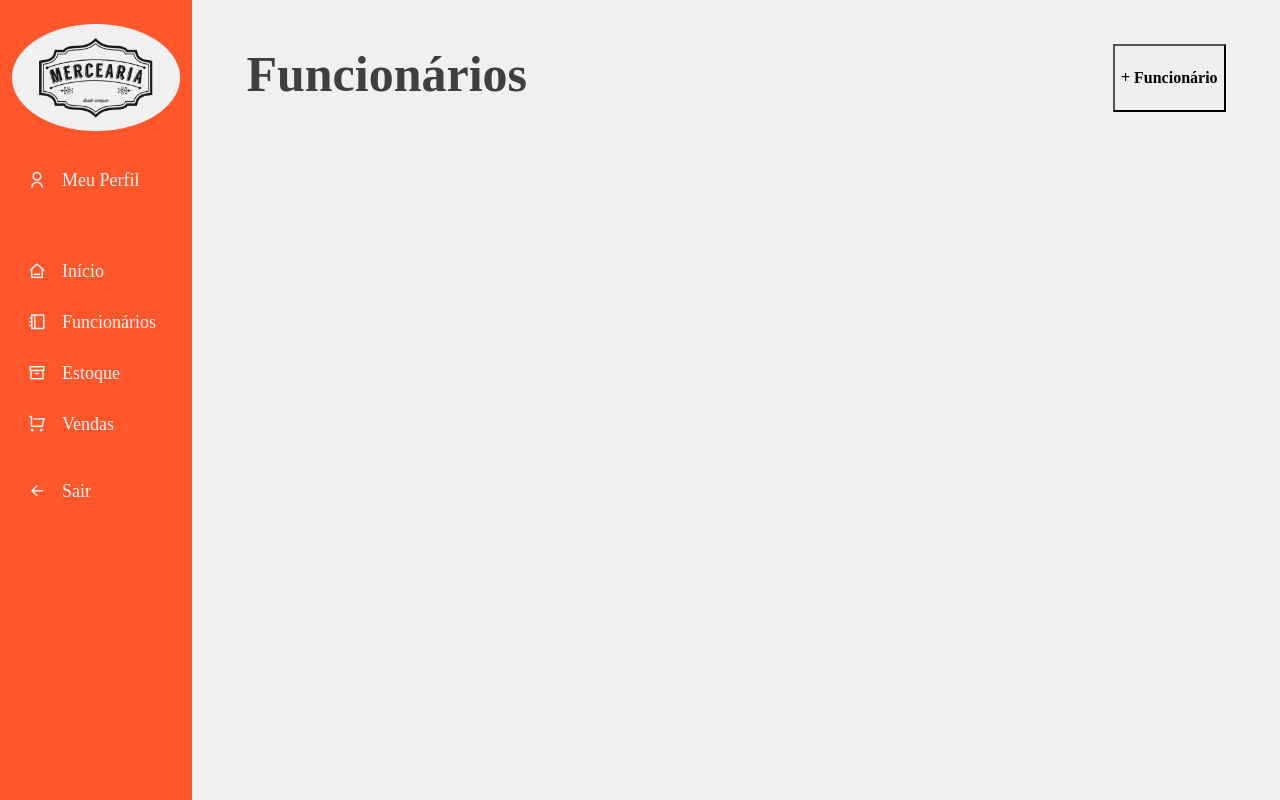
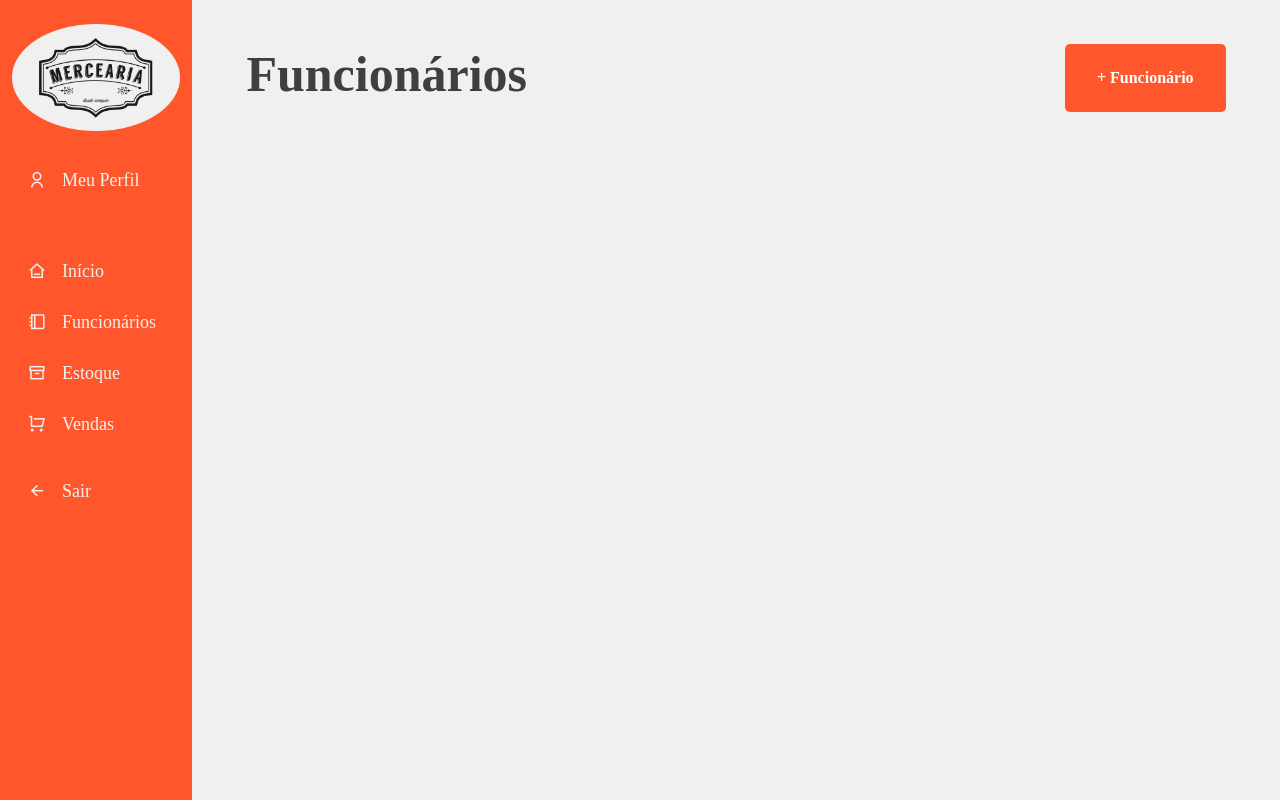
Before and after one commit to yanpisani/mercearia-do-seu-ze, a React (Create React App) app in the folder frontend/: page /admin/funcionarios in a window 1280 px wide. Built offline with nearby package versions, Linux system fonts and the light colour scheme; no server answers; a web font is replaced by a local one.

Commit message:
Stetic ajustments

```diff
--- a/frontend/public/index.html
+++ b/frontend/public/index.html
@@ -24,7 +24,7 @@
       work correctly both with client-side routing and a non-root public URL.
       Learn how to configure a non-root public URL by running `npm run build`.
     -->
-    <title>React App</title>
+    <title>Mercearia do seu Zé</title>
   </head>
   <body>
     <noscript>You need to enable JavaScript to run this app.</noscript>
--- a/frontend/src/App.js
+++ b/frontend/src/App.js
@@ -1,12 +1,15 @@
-import React from "react";
-import Routes from "./routes/";
+import React from 'react';
+import Routes from './routes/';
 
-import "./App.scss";
+import './App.scss';
 
 export default function App() {
   return (
-    <div className={`app`}>
-      <Routes />
+    <div>
+      <div className="background"></div>
+      <div className={`app`}>
+        <Routes />
+      </div>
     </div>
   );
 }
--- a/frontend/src/App.scss
+++ b/frontend/src/App.scss
@@ -1,9 +1,19 @@
-@import "resources/styles";
+@import 'resources/styles';
 
 .app {
+  z-index: 1;
+  position: relative;
   font-family: $f_MontR;
+  color: $c_Black;
+  overflow-x: hidden;
+}
+
+.background {
+  z-index: 0;
+  position: fixed;
+  top: 0;
+  left: 0;
   height: 100vh;
   width: 100vw;
   background-color: $c_White;
-  color: $c_Black;
 }
--- a/frontend/src/pages/admin/dashboard/employees/index.jsx
+++ b/frontend/src/pages/admin/dashboard/employees/index.jsx
@@ -245,6 +245,8 @@ export default function Stock() {
                 Adicionar
               </button>
             </form>
+            <br />
+            <br />
           </div>
         )}
       </div>
--- a/frontend/src/pages/admin/dashboard/employees/style.scss
+++ b/frontend/src/pages/admin/dashboard/employees/style.scss
@@ -1,3 +1,5 @@
+@import 'src/resources/styles';
+
 .all-employees {
   display: flex;
   justify-content: center;
@@ -23,3 +25,15 @@
   flex-direction: column;
   padding-bottom: 20px;
 }
+
+.all-employees button {
+  background-color: $c_LightOrange; /* Green */
+  border: none;
+  color: white;
+  padding: 15px 32px;
+  text-align: center;
+  text-decoration: none;
+  display: inline-block;
+  font-size: 16px;
+  border-radius: 5px;
+}
--- a/frontend/src/pages/admin/dashboard/stock/index.jsx
+++ b/frontend/src/pages/admin/dashboard/stock/index.jsx
@@ -220,6 +220,8 @@ export default function Stock() {
                 Adicionar
               </button>
             </form>
+            <br />
+            <br />
           </div>
         )}
       </div>
--- a/frontend/src/pages/admin/dashboard/stock/style.scss
+++ b/frontend/src/pages/admin/dashboard/stock/style.scss
@@ -1,3 +1,5 @@
+@import 'src/resources/styles';
+
 .all-inventory {
   display: flex;
   justify-content: center;
@@ -23,3 +25,15 @@
   flex-direction: column;
   padding-bottom: 20px;
 }
+
+.all-inventory button {
+  background-color: $c_LightOrange; /* Green */
+  border: none;
+  color: white;
+  padding: 15px 32px;
+  text-align: center;
+  text-decoration: none;
+  display: inline-block;
+  font-size: 16px;
+  border-radius: px;
+}
```
Also changed, not shown: frontend/public/favicon.png (added), 1 other file (tests, documents, lock files or other folders).
